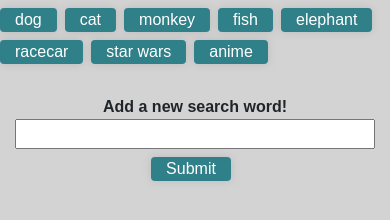
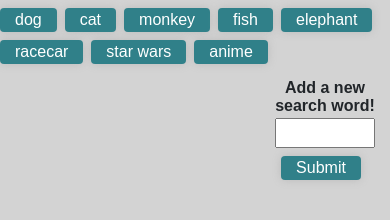
Before and after one commit to zonagilreath/GifTastic, a plain HTML site: page index.html in a window 390 px wide. Drawn offline with nearby package versions, Linux system fonts and the light colour scheme.

Commit message:
fixing cols

```diff
--- a/index.html
+++ b/index.html
@@ -17,9 +17,9 @@
     <main class="container">
         <div class="row" id="query-buttons"></div>
         <div class="row">
-            <div class="col-sm-8" id="results"></div>
+            <div class="col-8" id="results"></div>
 
-            <div class="col-sm-4" id="add-query">
+            <div class="col-4" id="add-query">
                 <form id="add-query-form">
                     <label>Add a new search word!</label>
                     <input type="text" name="query_term" id="text-input">
```
